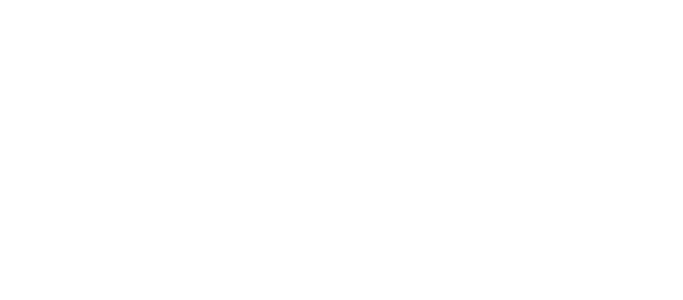
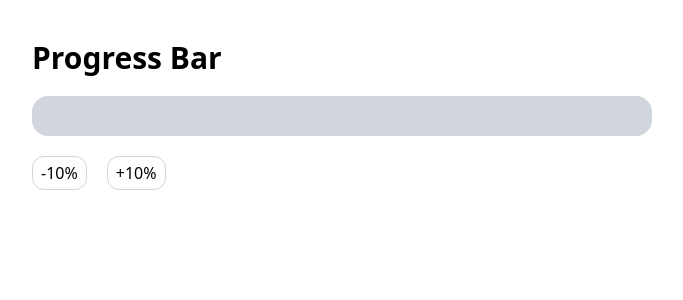
Before and after one commit to hilubabz/Frontend-Task, a React (Vite) app: page /progressBar in a window 1280 px wide. Before the commit this address had no page. Shown: the top 300 px of the page, without its empty margins (8-691 px from the left). Built offline with nearby package versions, Linux system fonts and the light colour scheme.

Commit message:
Task 3: Progress Bar

```diff
--- a/src/App.tsx
+++ b/src/App.tsx
@@ -1,6 +1,7 @@
 import { Route, Routes } from "react-router-dom"
 import GuessTheNumber from "./GuessTheNumber"
 import HolyGrailLayout from "./HolyGrailLayout"
+import ProgressBar from "./ProgressBar"
 
 function App() {
 
@@ -8,6 +9,7 @@
     <Routes>
       <Route path="/" element={<GuessTheNumber/>}/>
       <Route path="/holyGrail" element={<HolyGrailLayout/>}/>
+      <Route path="/progressBar" element={<ProgressBar/>}/>
     </Routes>
   )
 }
--- /dev/null
+++ b/src/ProgressBar.tsx
@@ -0,0 +1,34 @@
+import { useState } from "react";
+
+const ProgressBar = () => {
+	const [progress,setProgress]=useState<number>(0)
+
+	const handleIncrement=()=>{
+		if(progress==100){
+			return
+		}
+		setProgress(prev=>prev+10)
+	}
+
+	const handleDecrement=()=>{
+		if(progress==0){
+			return
+		}
+		setProgress(prev=>prev-10)
+	}
+
+  return (
+    <div className="pl-10 pt-10 space-y-5">
+      <div className="font-bold text-3xl">Progress Bar</div>
+      <div className="h-10 w-[50%] bg-gray-300 rounded-2xl overflow-hidden">
+        <div className={`h-full ${progress<40?'bg-red-700':progress<80?'bg-orange-400':'bg-green-500'} ease-in-out duration-500`} style={{width:`${progress}%`}}></div>
+      </div>
+      <div className="space-x-5">
+        <button className="px-2 py-1 border-1 border-gray-300 rounded-xl cursor-pointer hover:bg-gray-400 ease-in-out duration-500" onClick={handleDecrement}>-10%</button>
+        <button className="px-2 py-1 border-1 border-gray-300 rounded-xl cursor-pointer hover:bg-gray-400 ease-in-out duration-500" onClick={handleIncrement}>+10%</button>
+      </div>
+    </div>
+  );
+};
+
+export default ProgressBar;
```
